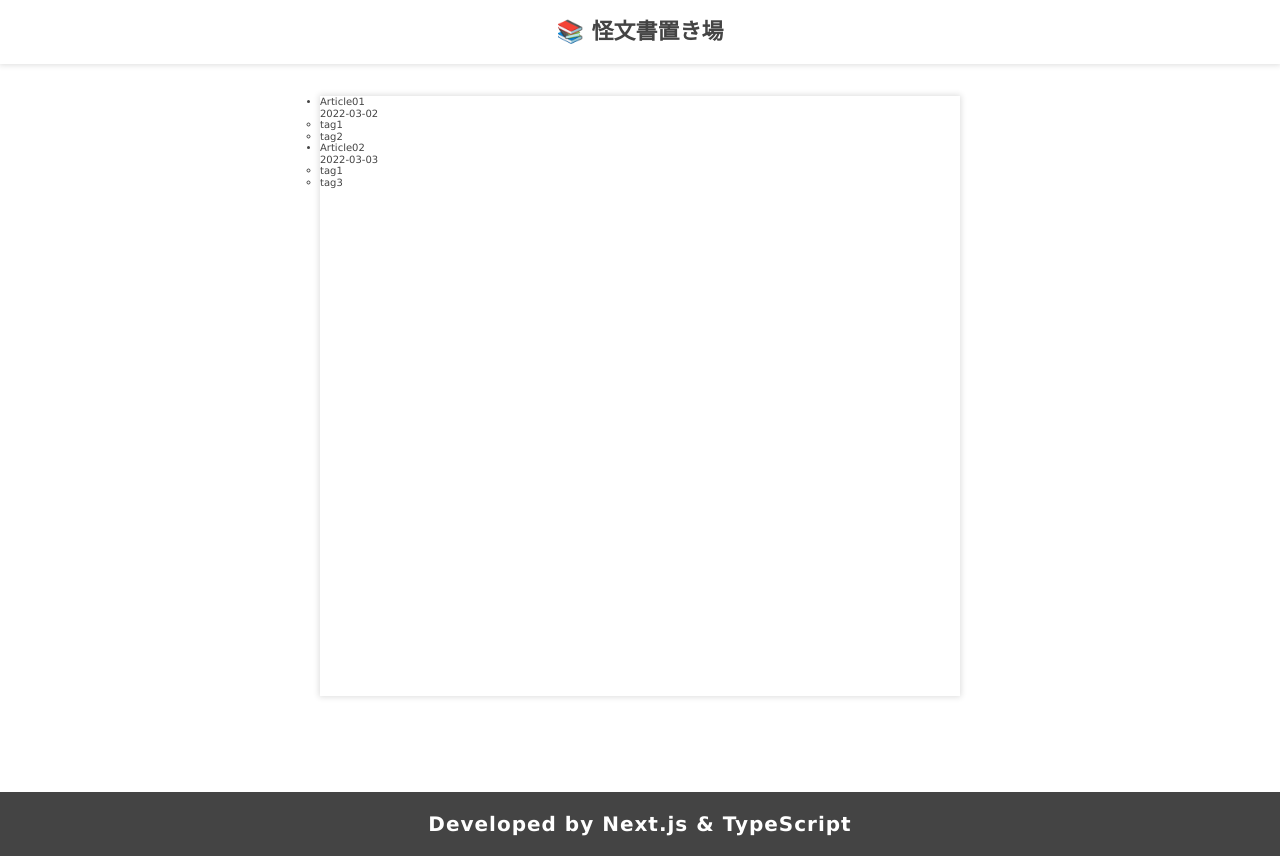
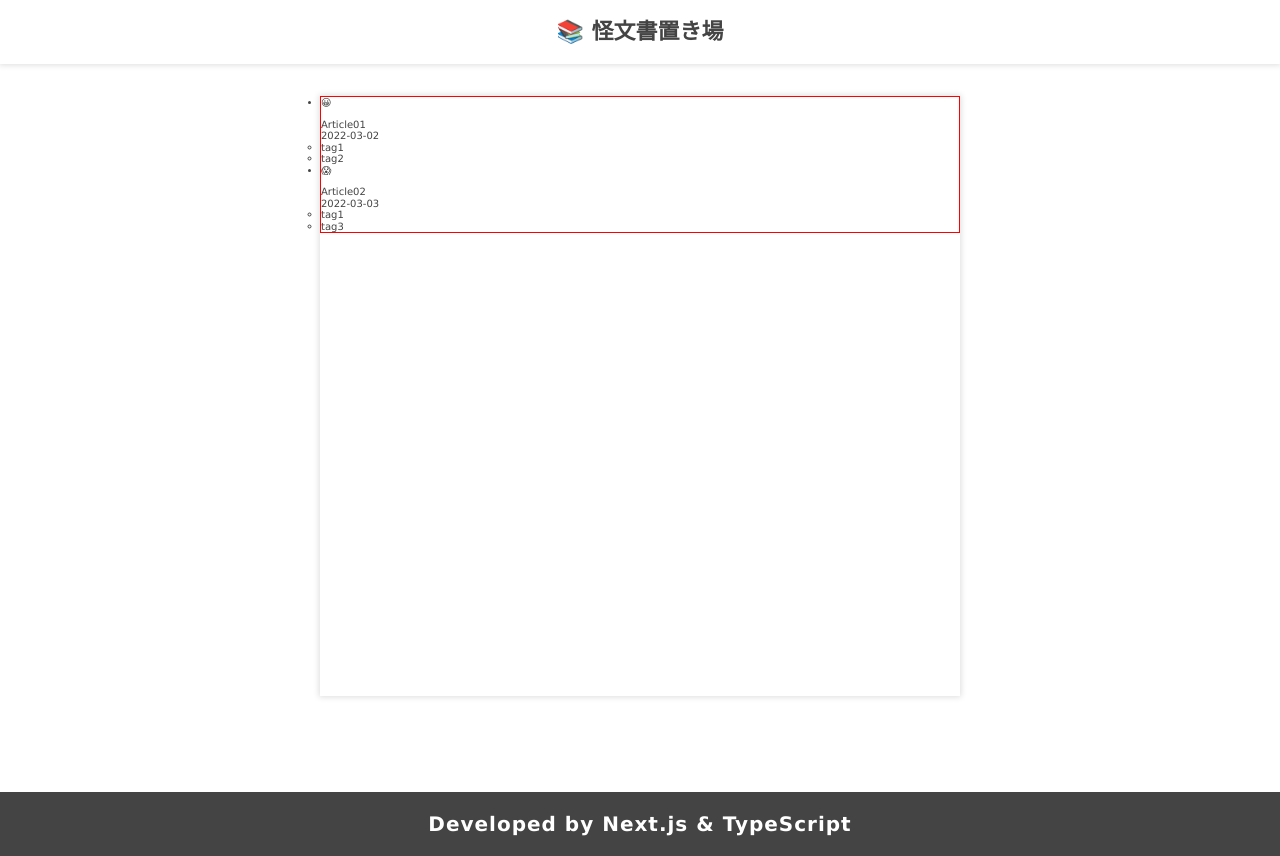
Before and after one commit to kento-yoshidu/_old, a Next.js app: page / in a window 1280 px wide. Built offline with nearby package versions, Linux system fonts and the light colour scheme.

Commit message:
✨ #39 アイコンを表示

```diff
--- a/src/contents/01/index.md
+++ b/src/contents/01/index.md
@@ -2,6 +2,7 @@
 title: "Article01"
 date: "2022-03-02"
 tags: ["tag1", "tag2"]
+icon: "😀"
 ---
 
 # 01
--- a/src/contents/02/index.md
+++ b/src/contents/02/index.md
@@ -2,6 +2,7 @@
 title: "Article02"
 date: "2022-03-03"
 tags: ["tag1", "tag3"]
+icon: "😱"
 ---
 
 # 02
--- a/src/lib/getPostBySlug.ts
+++ b/src/lib/getPostBySlug.ts
@@ -11,6 +11,7 @@ type Item = {
   title: string;
   date: string;
   tags: string[];
+  icon: string;
 };
 
 export const getPostBySlug = (slug: string, fields: string[]) => {
@@ -23,7 +24,8 @@ export const getPostBySlug = (slug: string, fields: string[]) => {
     content: "",
     title: "",
     date: "",
-    tags: []
+    tags: [],
+    icon: ""
   }
 
   fields.forEach((field: string) => {
@@ -35,7 +37,7 @@ export const getPostBySlug = (slug: string, fields: string[]) => {
       items[field] = content
     }
 
-    if (field === "title" || field === "date" || field === "tags") {
+    if (field === "title" || field === "date" || field === "tags" || field === "icon") {
       items[field] = data[field]
     }
   })
--- a/src/pages/index.tsx
+++ b/src/pages/index.tsx
@@ -3,6 +3,8 @@ import React from "react"
 import { getPostSlugs } from "../lib/getPostSlugs"
 import { getPostBySlug } from "../lib/getPostBySlug"
 import { getAllPosts } from "../lib/getAllPosts"
+
+import * as Styles from "../styles/index.module.scss"
 
 type Item = {
   slug: string;
@@ -10,10 +12,11 @@ type Item = {
   title: string;
   date: string;
   tags: string[];
+  icon: string;
 };
 
 export async function getStaticProps() {
-  const allPosts = getAllPosts(["slug", "title", "date", "tags"])
+  const allPosts = getAllPosts(["slug", "title", "date", "tags", "icon"])
 
   return {
     props: { allPosts }
@@ -25,11 +28,12 @@ interface Props {
 }
 
 const IndexPage: React.VFC<Props> = ({ allPosts }) => (
-  <ul>
+  <ul className={Styles.postList}>
     {allPosts.map((post) => (
       <li
         key={`${post.title}key`}
       >
+        <p>{post.icon}</p>
         <p>{post.title}</p>
         <time>{post.date}</time>
         <ul>
--- /dev/null
+++ b/src/styles/index.module.scss
@@ -0,0 +1,3 @@
+.postList {
+  border: 1px solid red;
+}
--- /dev/null
+++ b/src/styles/index.module.scss.d.ts
@@ -0,0 +1 @@
+export const postList: string
```
Also changed, not shown: .eslintrc.json.
